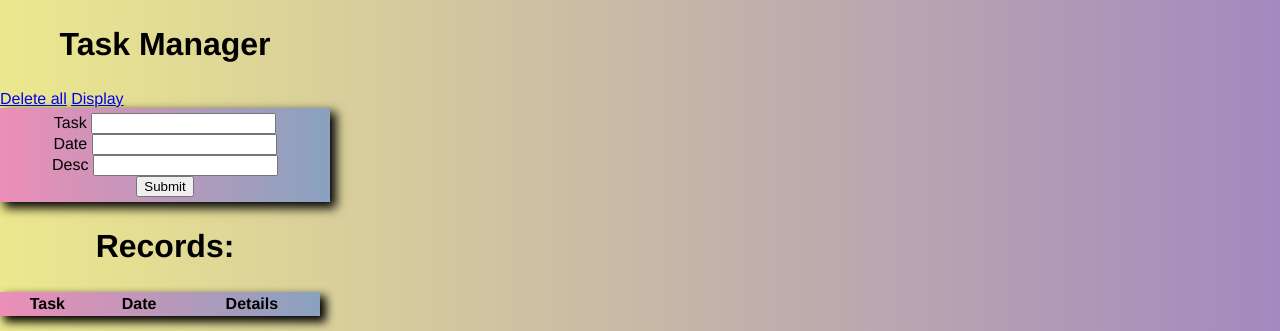
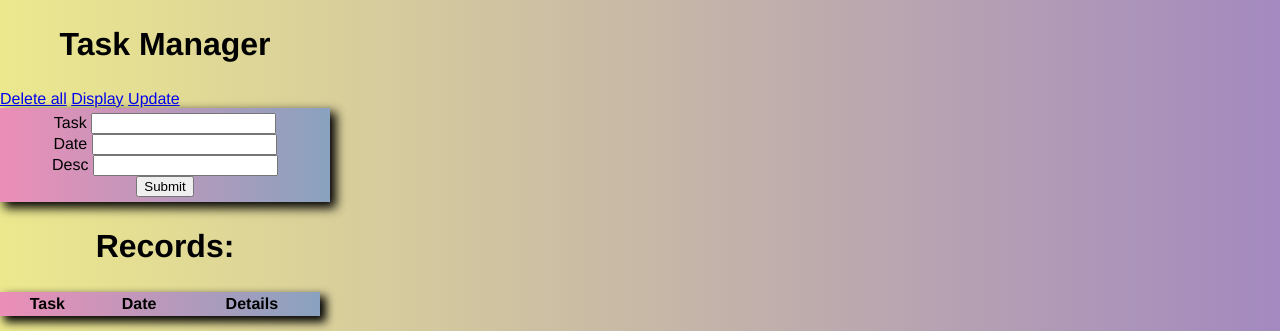
Before and after one commit to N01551957/Virtualization_Project2023, a Flask app: page / in a window 1280 px wide. Shown: the top 331 px of the page. Run offline with Flask 3, Linux system fonts and the light colour scheme; lists and menus that the app fills with data are empty; some libraries are stand-ins or nearby versions.

Commit message:
first step for jenkins

```diff
--- a/main.py
+++ b/main.py
@@ -69,8 +69,13 @@ def Delete_Tasks():
     cursor.close()
     return render_template('page.html')
 
+@app.route('/Update')
+def update_task():
+
+    return render_template('page,html')
+
 if __name__ == '__main__':
-    app.run(debug = True,host='localhost', port=9999)
+    app.run(debug = True,host='0.0.0.0')
     #will need to change this line to work within a container, might need to make a new repository so everything can be seen
 
 #testing
--- a/templates/page.html
+++ b/templates/page.html
@@ -10,6 +10,7 @@
         <tr>
             <a href="/Delete">Delete all</a>
             <a href="/Display">Display</a>
+            <a href="/Update">Update</a>
         </tr>
     <form action="/" method="POST">
         <label for="n1">Task</label>
```
